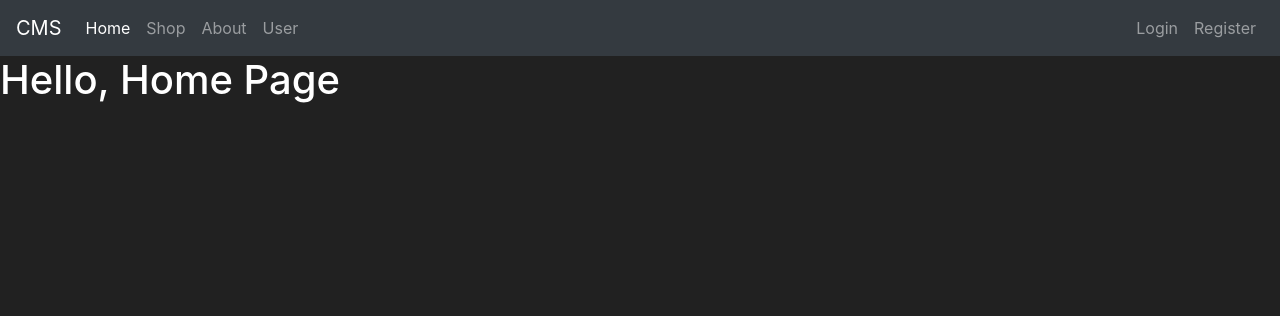
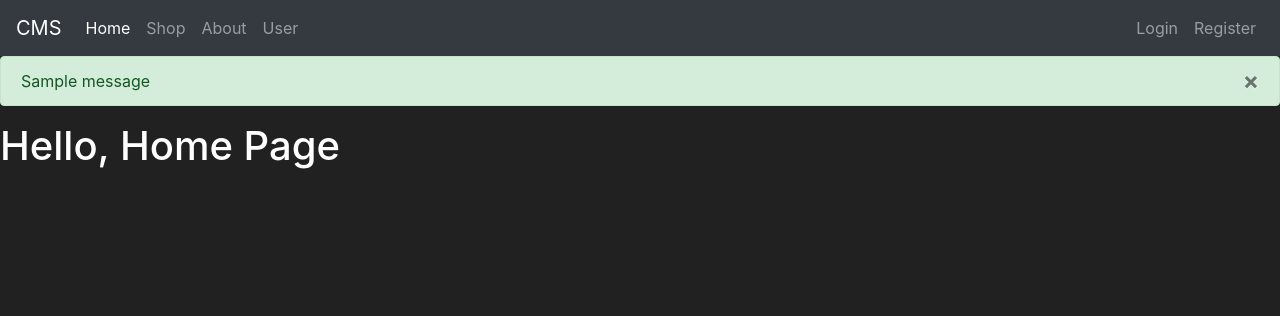
Before and after one commit to amiraHag/python_cms, a Flask app: page / in a window 1280 px wide. Shown: the top 316 px of the page. Run offline with Flask 2, Linux system fonts and the light colour scheme; one stand-in notice (Sample message) is shown; some libraries are stand-ins or nearby versions.

Commit message:
Flashes and Validations

```diff
--- a/market/routes.py
+++ b/market/routes.py
@@ -1,5 +1,5 @@
 from market import app
-from flask import render_template, redirect, url_for
+from flask import render_template, redirect, url_for, flash
 from market.models import Item, User
 from market.forms import RegisterForm
 from market import db
@@ -34,7 +34,7 @@ def register_page():
         return redirect(url_for('shop_page'))
     if form.errors != {}:
         for err_message in form.errors.values():
-            print(f' There was an error in creating a User {err_message} ')
+            flash(f' There was an error in creating a User {err_message} ', category='danger')
 
     return render_template('register.html', form=form, page_title='Register Page')
 
--- a/market/templates/base.html
+++ b/market/templates/base.html
@@ -43,6 +43,18 @@
       </div>
     </nav>
 
+      {%  with messages = get_flashed_messages( with_categories=true) %}
+          {% if messages %}
+              {% for category, message in messages %}
+                  <div class="alert alert-{{ category }}">
+                      <button type="button" class="m1-2 mb-1 close" data-dismiss="alert" aria-label="Close">
+                          <span aria-hidden="true">&times;</span>
+                      </button>
+                      {{ message }}
+                  </div>
+              {% endfor %}
+          {% endif %}
+      {% endwith %}
       <!-- Future Content here -->
       {% block content %}
       {% endblock %}
```
Also changed, not shown: market/forms.py (+13 -1 lines).
